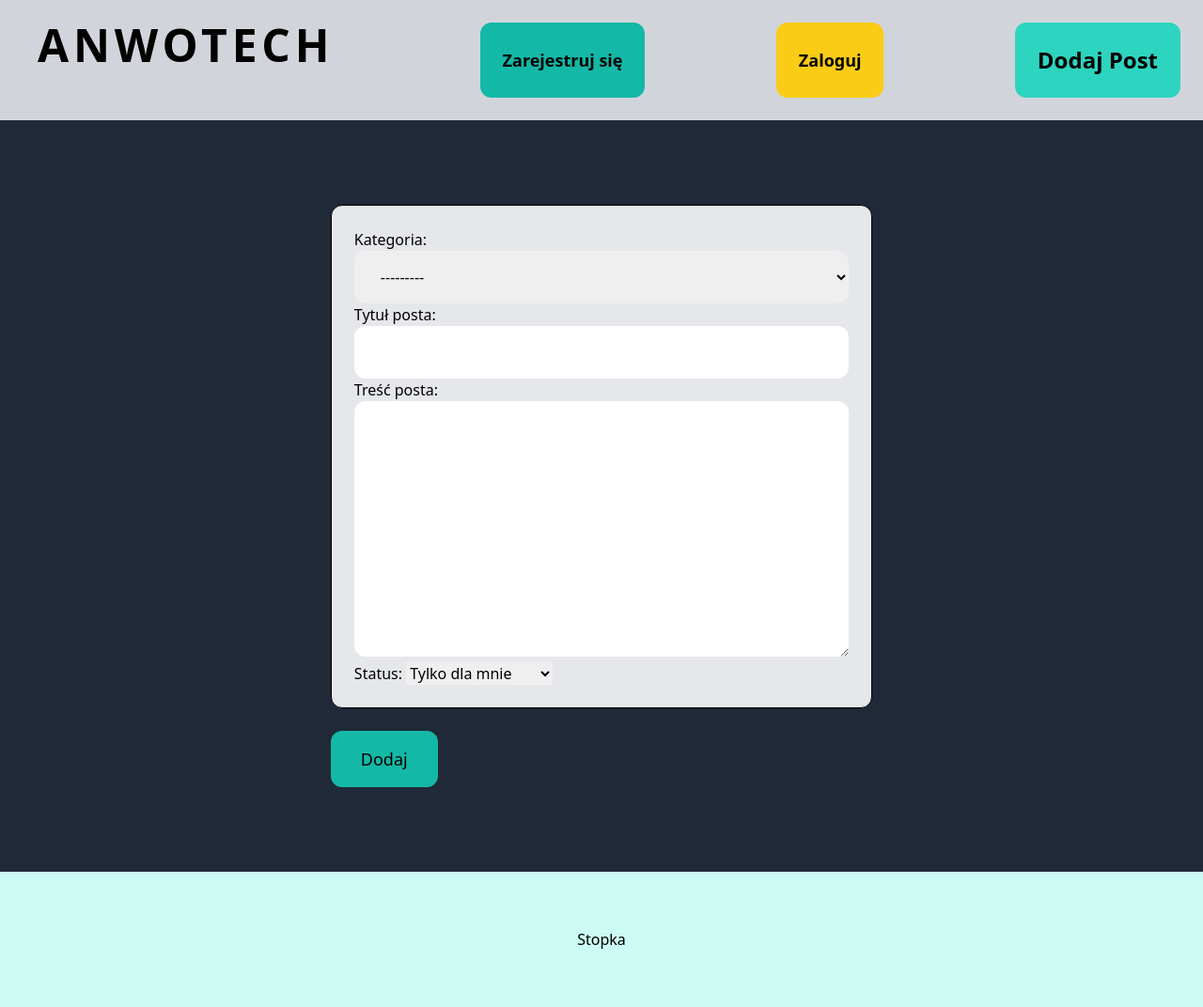
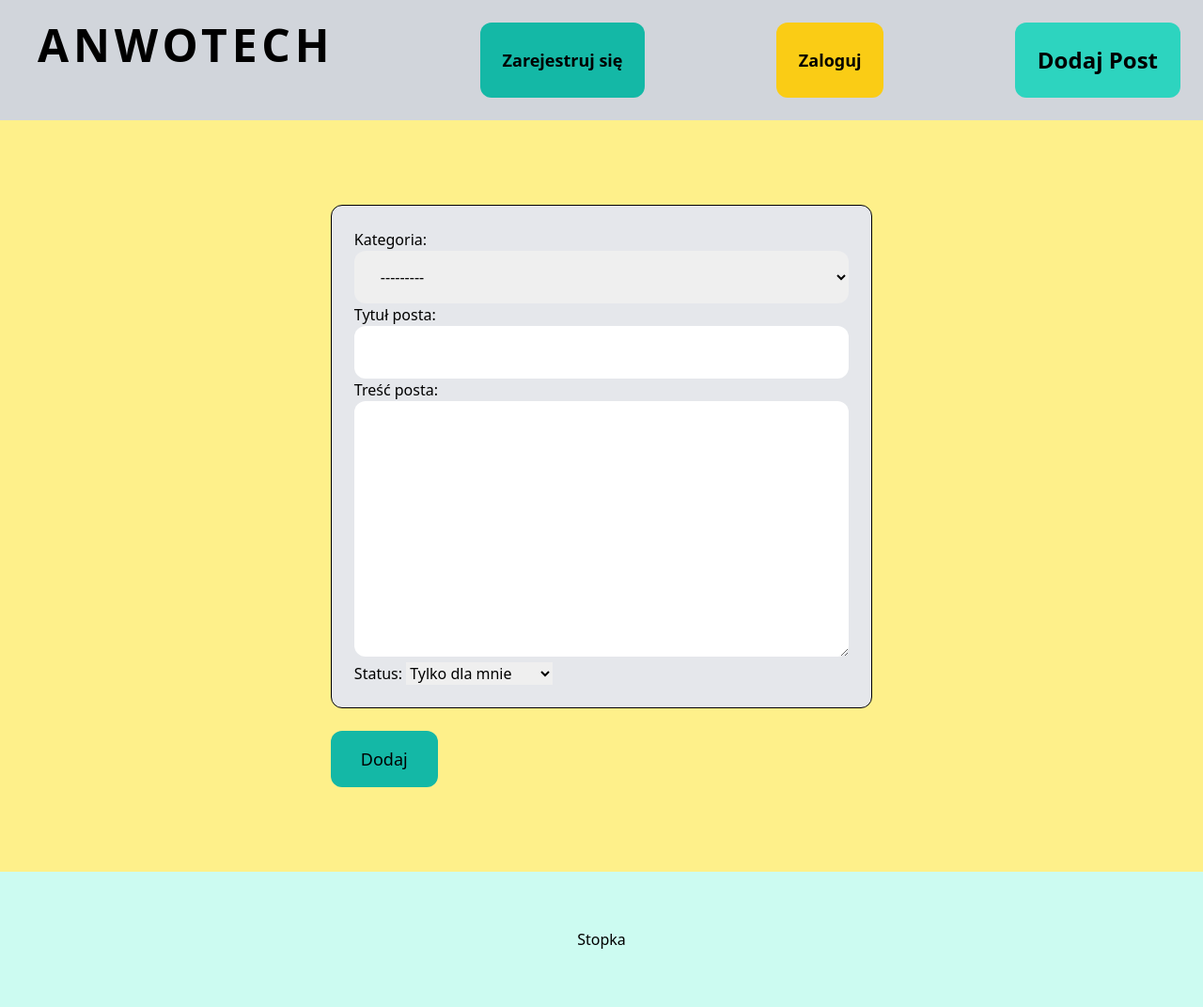
Before and after one commit to mwdev22/anwonote, a Django app: page /topic/new_post/ in a window 1280 px wide. Shown: the whole page at 94% size. Run offline with Django 4.2, Linux system fonts and the light colour scheme; data comes from the database, SQL or seed files in the repository; style sheets or scripts are compiled from the project's sources.

Commit message:
wizualna korekta

```diff
--- a/anwonote/topic/Templates/topic/forms.html
+++ b/anwonote/topic/Templates/topic/forms.html
@@ -3,7 +3,7 @@
 {% block title %}Nowy post{% endblock title %}
 
 {% block content %}
-<div class="flex justify-center items-center px-4 py-4 h-screen bg-gray-800">
+<div class="flex justify-center items-center px-4 py-4 h-screen bg-yellow-200">
     <form method="POST" action="." enctype="multipart/form-data">
         {% csrf_token %}
 
```
Also changed, not shown: anwonote/api/views.py (line endings or trailing spaces).
